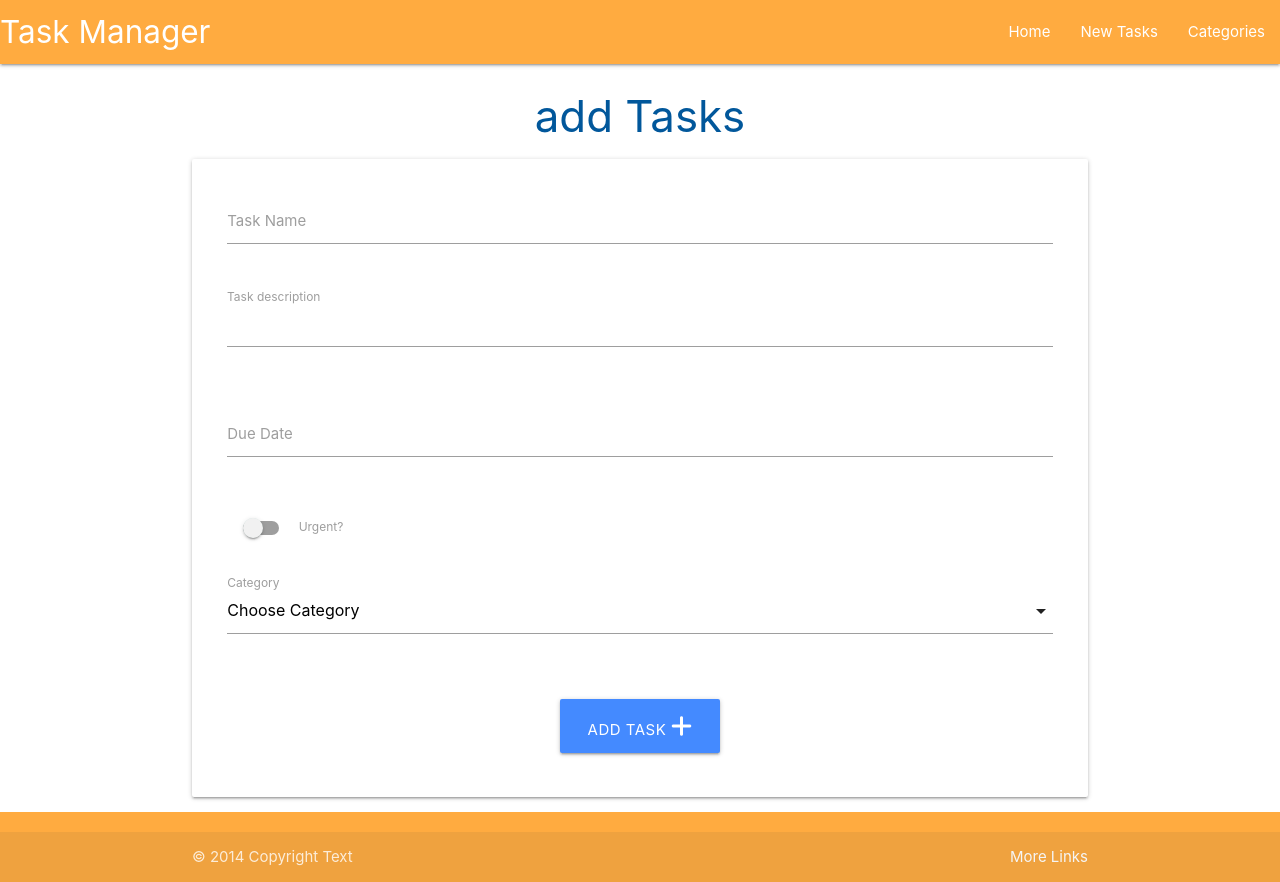
After one commit to Jakemcp97/rdbms-mini-project, a Flask app: page /add_task in a window 1280 px wide. The commit adds this page. Run offline with Flask 2, Linux system fonts and the light colour scheme; data that the repository does not hold is empty; some libraries are stand-ins or nearby versions.

Commit message:
add task added

```diff
--- a/taskmanager/routes.py
+++ b/taskmanager/routes.py
@@ -40,3 +40,20 @@ def delete_category(category_id):
     db.session.delete(category)
     db.session.commit()
     return redirect(url_for("categories"))
+
+
+@app.route("/add_task", methods=["GET", "POST"])
+def add_task():
+    categories = list(Category.query.order_by(Category.category_name).all())
+    if request.method == "POST":
+        task = Task(
+            task_name=request.form.get("task_name"),
+            task_description=request.form.get("task_description"),
+            is_urgent=bool(True if request.form.get("is_urgent") else False),
+            due_date=request.form.get("due_date"),
+            category_id=request.form.get("category_id")
+        )
+        db.session.add(task)
+        db.session.commit()
+        return redirect(url_for("home"))
+    return render_template("add_task.html", categories=categories)
--- a/taskmanager/static/JS/script.js
+++ b/taskmanager/static/JS/script.js
@@ -1,4 +1,11 @@
 document.addEventListener('DOMContentLoaded', function () {
     let sidenav = document.querySelectorAll('.sidenav');
     M.Sidenav.init(sidenav);
+    let datepicker = document.querySelectorAll('.datepicker');
+    M.Datepicker.init(datepicker,{
+        format:"dd, mmmm, yyyy",
+        i18n:{done: "select"}
+    });
+    let selects = document.querySelectorAll('select');
+    M.FormSelect.init(selects);
 });
--- /dev/null
+++ b/taskmanager/templates/add_task.html
@@ -0,0 +1,65 @@
+{% extends "base.html" %}
+
+{% block content %}
+
+<h3 class="light-blue-text text-darken-4 center-align">add Tasks</h3>
+
+
+<div class="row card-panel white-text accent-2">
+    <form class="col s12" method="post" action="{{ url_for('add_task') }}">
+        <div class="row">
+            <div class="input-field col s12">
+                <input id="task_name" name="task_name" minlength="5" maxlength="50" type="text" class="validate"
+                    required>
+                <label for="task_name">Task Name</label>
+            </div>
+        </div>
+        <div class="row">
+            <div class="input-field col s12">
+                <textarea id="task_description" name="task_description" minlength="5" maxlength="5000" type="text"
+                    class="materialize-textarea validate" required>
+                    </textarea>
+                <label for="task_description">Task description</label>
+            </div>
+        </div>
+        <div class="row">
+            <div class="input-field col s12">
+                <input id="due_date" name="due_date" type="text" class="datepicker validate" required>
+                <label for="due_date">Due Date</label>
+            </div>
+        </div>
+        <div class="row">
+            <div class="input-field col s12">
+                <div class="switch">
+                    <label for="is_urgent">
+                        <input id="is_urgent" name="is_urgent" type="checkbox">
+                        <span class="lever"></span>
+                        Urgent?
+                    </label>
+                </div>
+            </div>
+        </div>
+
+        <div class="row">
+            <div class="input-field col s12">
+                <select id="category_id" name="category_id" class="validate" required>
+                    <option value="" disabled selected>Choose Category</option>
+                    {% for category in categories %}
+                    <option value="{{ category.id }}">{{ category.category_name }}</option>
+                    {% endfor %}
+                </select>>
+                <label for="category_id">Category</label>
+            </div>
+        </div>
+
+        <div class="row">
+            <div class="center-align col s12">
+                <button type="submit" class="btn-large blue accent-2">
+                    Add Task <i class="fa-solid fa-plus"></i>
+                </button>
+            </div>
+        </div>
+    </form>
+</div>
+
+{% endblock %}
--- a/taskmanager/templates/base.html
+++ b/taskmanager/templates/base.html
@@ -20,7 +20,7 @@
                 <a href="#" data-target="mobile-demo" class="sidenav-trigger"><i class="fa-duotone fa-bars"></i></a>
                 <ul class="right hide-on-med-and-down">
                     <li><a href="{{ url_for('home') }}">Home</a></li>
-                    <li><a href="{{ url_for('add_category') }}">New Tasks</a></li>
+                    <li><a href="{{ url_for('add_task') }}">New Tasks</a></li>
                     <li><a href="{{ url_for('categories') }}">Categories</a></li>
                 </ul>
             </div>
@@ -28,7 +28,7 @@
 
         <ul class="sidenav" id="mobile-demo">
             <li><a href="{{ url_for('home') }}">Home</a></li>
-            <li><a href="{{ url_for('add_category') }}">New Tasks</a></li>
+            <li><a href="{{ url_for('add_task') }}">New Tasks</a></li>
             <li><a href="{{ url_for('categories') }}">Categories</a></li>
         </ul>
     </header>
```
Also changed, not shown: taskmanager/templates/tasks.html (+9 -0 lines).
